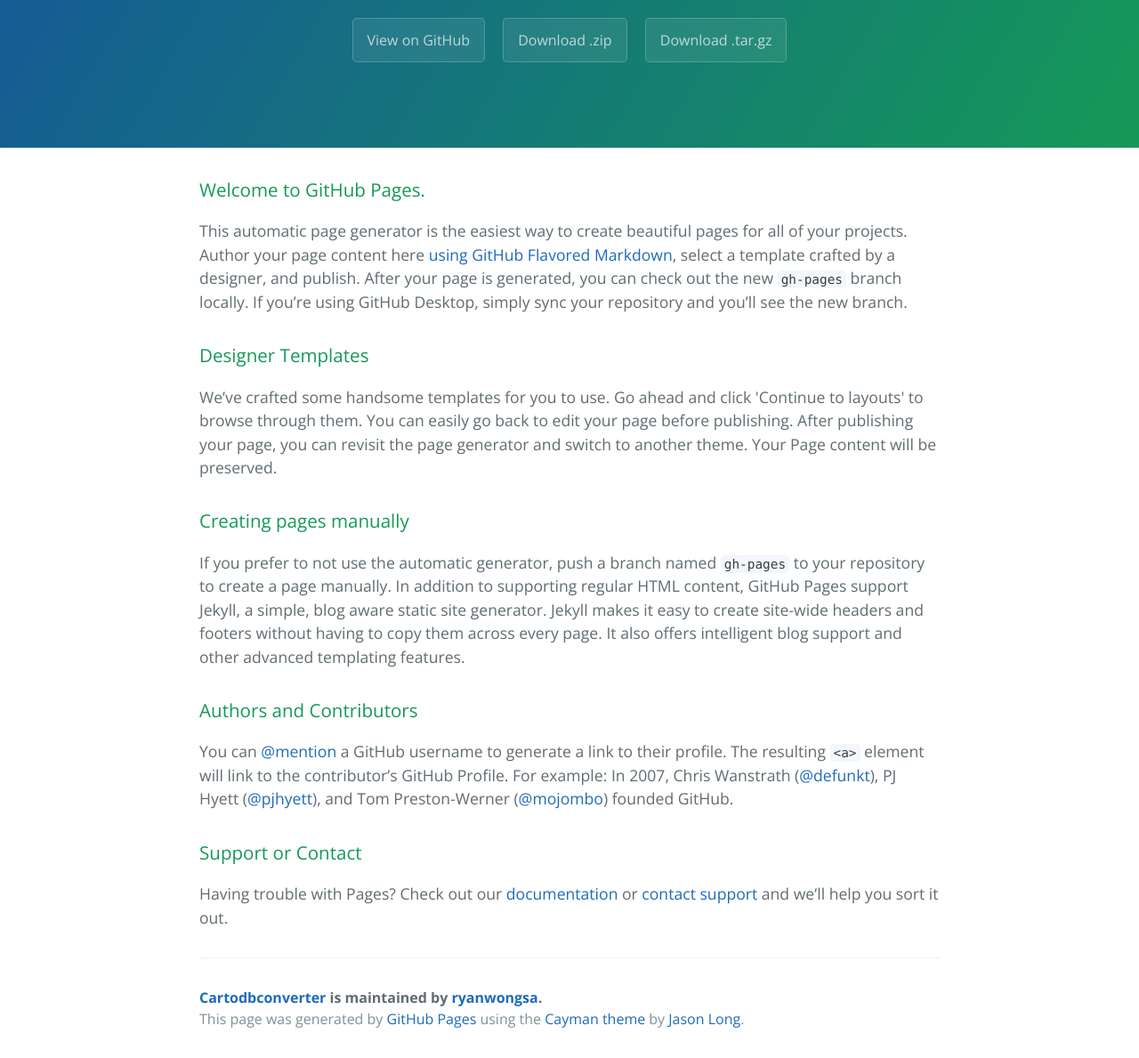
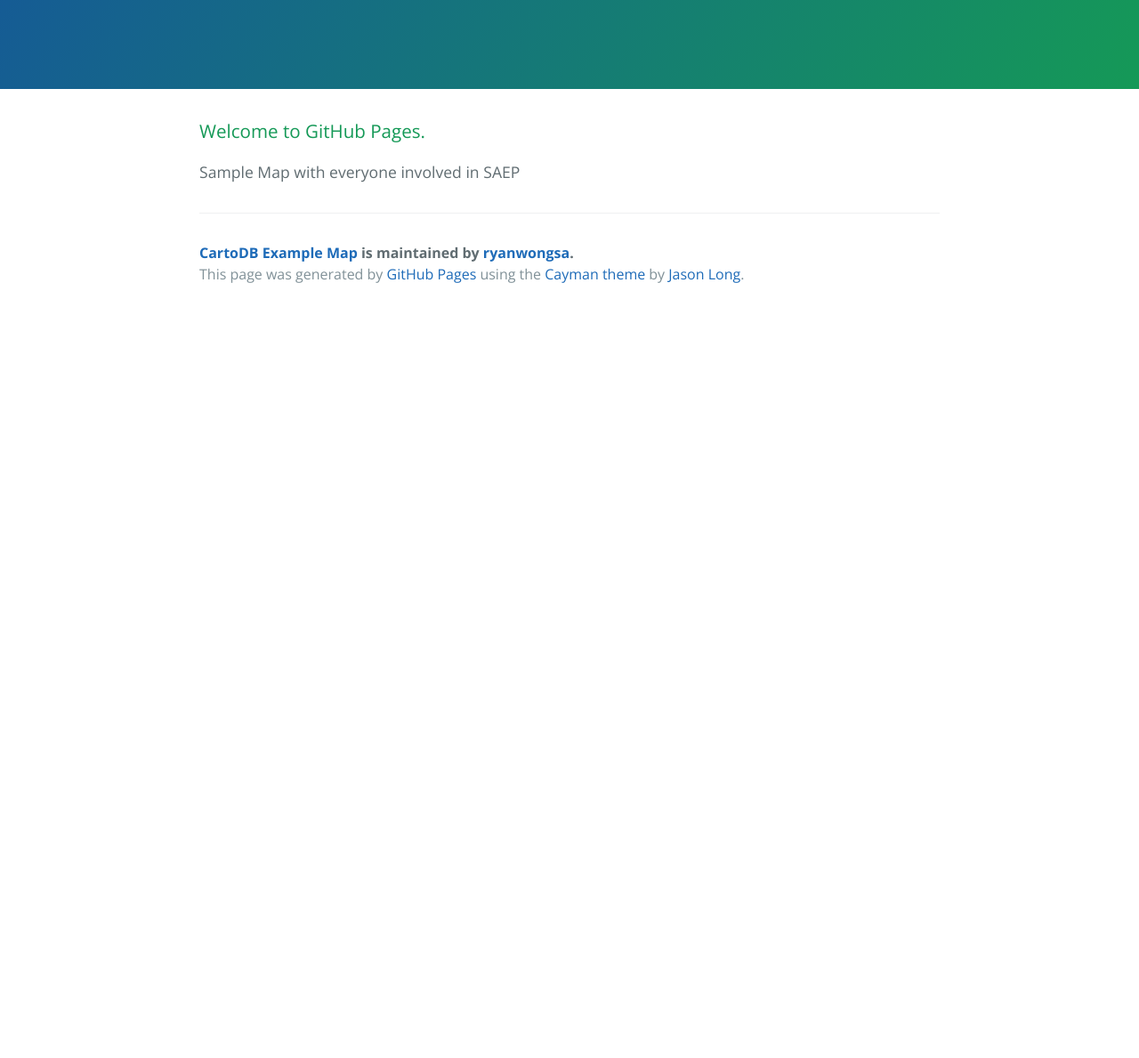
Before and after one commit to ryanwongsa/CartoDBConverter, a plain HTML site: page index.html in a window 1280 px wide. Shown: the part 170-1359 px from the top of the page at 89% size. After the commit the page ends 800 px from the top, so only its background shows below. Drawn offline with nearby package versions, Linux system fonts and the light colour scheme.

Commit message:
Update index.html

```diff
--- a/index.html
+++ b/index.html
@@ -11,41 +11,19 @@
   </head>
   <body>
     <section class="page-header">
-      <h1 class="project-name">Cartodbconverter</h1>
+      <h1 class="project-name">CartoDB Example Map</h1>
       <h2 class="project-tagline"></h2>
-      <a href="https://github.com/ryanwongsa/CartoDBConverter" class="btn">View on GitHub</a>
-      <a href="https://github.com/ryanwongsa/CartoDBConverter/zipball/master" class="btn">Download .zip</a>
-      <a href="https://github.com/ryanwongsa/CartoDBConverter/tarball/master" class="btn">Download .tar.gz</a>
     </section>
 
     <section class="main-content">
       <h3>
-<a id="welcome-to-github-pages" class="anchor" href="#welcome-to-github-pages" aria-hidden="true"><span aria-hidden="true" class="octicon octicon-link"></span></a>Welcome to GitHub Pages.</h3>
+<a id="Welcome" class="anchor" href="#welcome-to-github-pages" aria-hidden="true"><span aria-hidden="true" class="octicon octicon-link"></span></a>Welcome to GitHub Pages.</h3>
 
-<p>This automatic page generator is the easiest way to create beautiful pages for all of your projects. Author your page content here <a href="https://guides.github.com/features/mastering-markdown/">using GitHub Flavored Markdown</a>, select a template crafted by a designer, and publish. After your page is generated, you can check out the new <code>gh-pages</code> branch locally. If you’re using GitHub Desktop, simply sync your repository and you’ll see the new branch.</p>
+<p>Sample Map with everyone involved in SAEP</p>
 
-<h3>
-<a id="designer-templates" class="anchor" href="#designer-templates" aria-hidden="true"><span aria-hidden="true" class="octicon octicon-link"></span></a>Designer Templates</h3>
-
-<p>We’ve crafted some handsome templates for you to use. Go ahead and click 'Continue to layouts' to browse through them. You can easily go back to edit your page before publishing. After publishing your page, you can revisit the page generator and switch to another theme. Your Page content will be preserved.</p>
-
-<h3>
-<a id="creating-pages-manually" class="anchor" href="#creating-pages-manually" aria-hidden="true"><span aria-hidden="true" class="octicon octicon-link"></span></a>Creating pages manually</h3>
-
-<p>If you prefer to not use the automatic generator, push a branch named <code>gh-pages</code> to your repository to create a page manually. In addition to supporting regular HTML content, GitHub Pages support Jekyll, a simple, blog aware static site generator. Jekyll makes it easy to create site-wide headers and footers without having to copy them across every page. It also offers intelligent blog support and other advanced templating features.</p>
-
-<h3>
-<a id="authors-and-contributors" class="anchor" href="#authors-and-contributors" aria-hidden="true"><span aria-hidden="true" class="octicon octicon-link"></span></a>Authors and Contributors</h3>
-
-<p>You can <a href="https://help.github.com/articles/basic-writing-and-formatting-syntax/#mentioning-users-and-teams" class="user-mention">@mention</a> a GitHub username to generate a link to their profile. The resulting <code>&lt;a&gt;</code> element will link to the contributor’s GitHub Profile. For example: In 2007, Chris Wanstrath (<a href="https://github.com/defunkt" class="user-mention">@defunkt</a>), PJ Hyett (<a href="https://github.com/pjhyett" class="user-mention">@pjhyett</a>), and Tom Preston-Werner (<a href="https://github.com/mojombo" class="user-mention">@mojombo</a>) founded GitHub.</p>
-
-<h3>
-<a id="support-or-contact" class="anchor" href="#support-or-contact" aria-hidden="true"><span aria-hidden="true" class="octicon octicon-link"></span></a>Support or Contact</h3>
-
-<p>Having trouble with Pages? Check out our <a href="https://help.github.com/pages">documentation</a> or <a href="https://github.com/contact">contact support</a> and we’ll help you sort it out.</p>
 
       <footer class="site-footer">
-        <span class="site-footer-owner"><a href="https://github.com/ryanwongsa/CartoDBConverter">Cartodbconverter</a> is maintained by <a href="https://github.com/ryanwongsa">ryanwongsa</a>.</span>
+        <span class="site-footer-owner"><a href="https://github.com/ryanwongsa/CartoDBConverter">CartoDB Example Map</a> is maintained by <a href="https://github.com/ryanwongsa">ryanwongsa</a>.</span>
 
         <span class="site-footer-credits">This page was generated by <a href="https://pages.github.com">GitHub Pages</a> using the <a href="https://github.com/jasonlong/cayman-theme">Cayman theme</a> by <a href="https://twitter.com/jasonlong">Jason Long</a>.</span>
       </footer>
```
